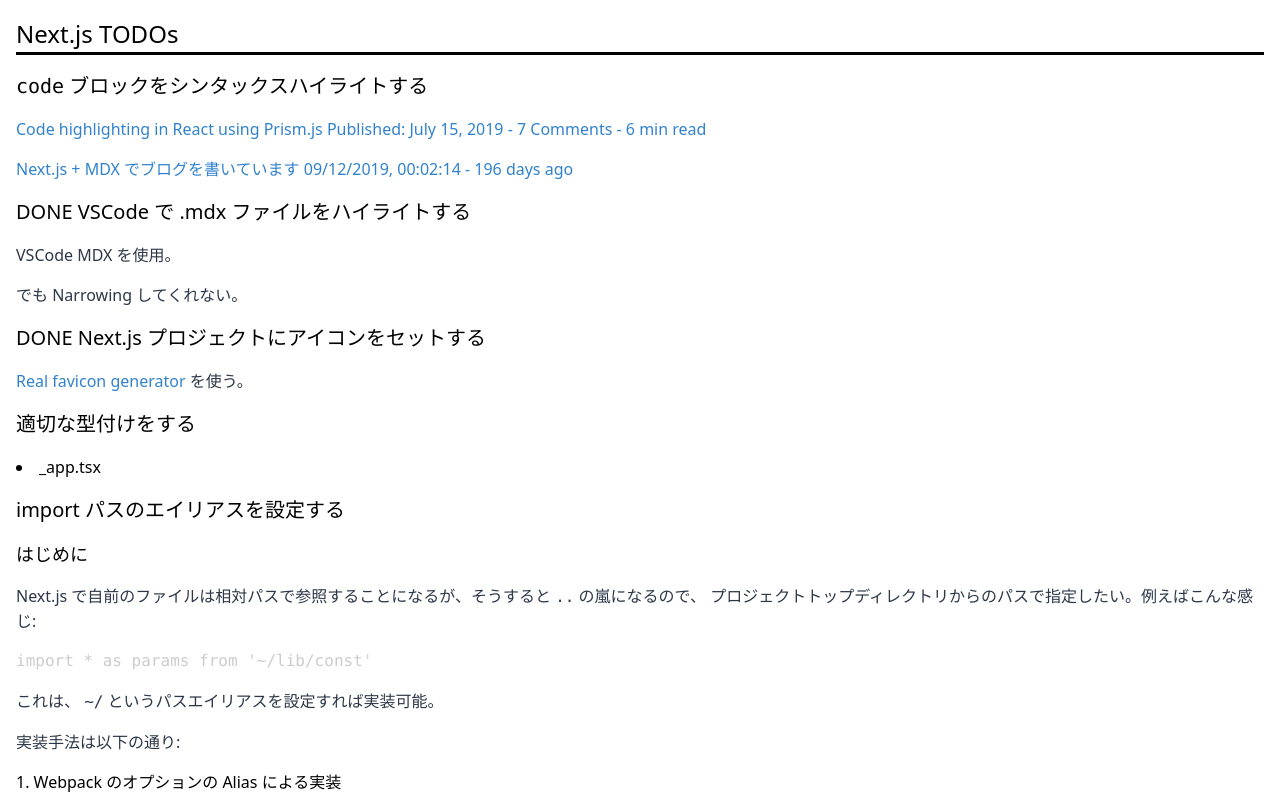
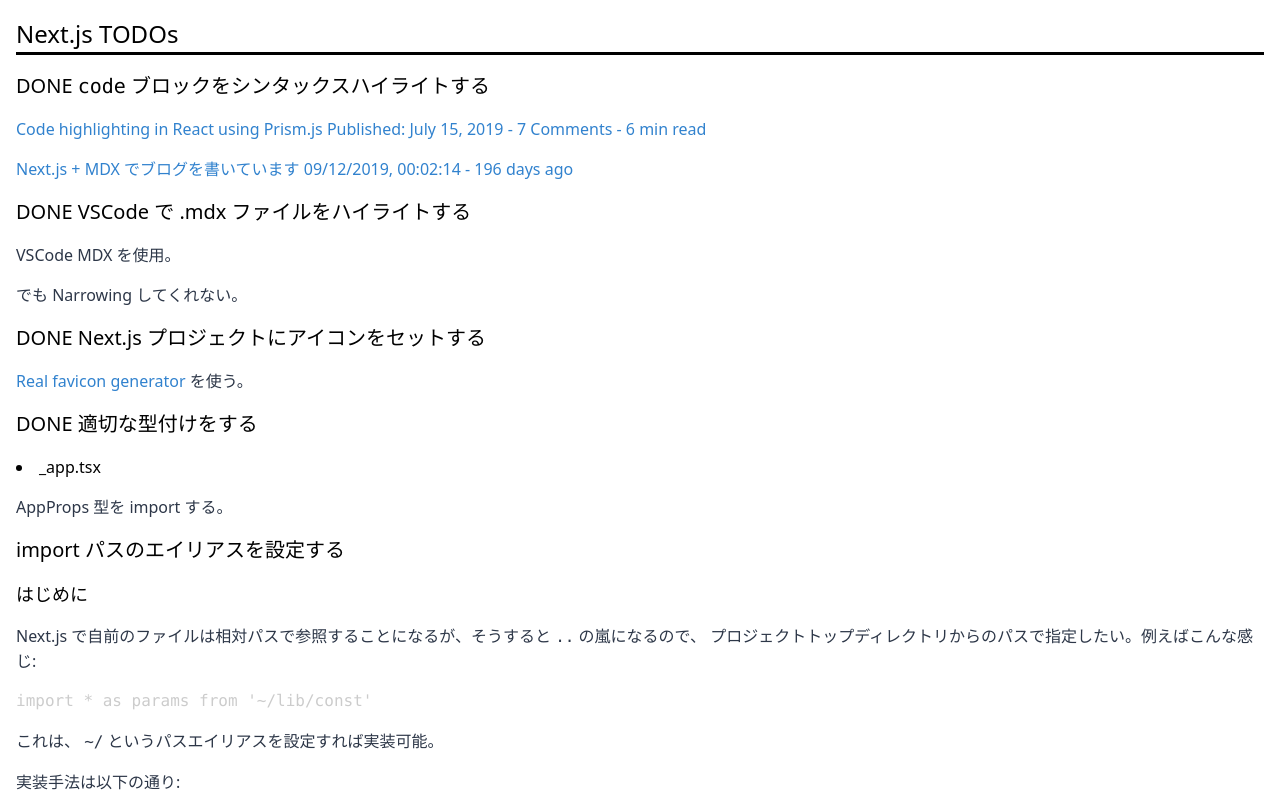
Before and after one commit to kaznak/www.kaznak.work, a Next.js app: page /posts/0000.nextjs-todo in a window 1280 px wide. Shown: the top 796 px of the page. Built offline with nearby package versions, Linux system fonts and the light colour scheme.

Commit message:
pages/posts/0000.nextjs-todo.mdx: update

```diff
--- a/pages/posts/0000.nextjs-todo.mdx
+++ b/pages/posts/0000.nextjs-todo.mdx
@@ -1,6 +1,6 @@
 # Next.js TODOs
 
-## `code` ブロックをシンタックスハイライトする
+## DONE `code` ブロックをシンタックスハイライトする
 
 [Code highlighting in React using Prism.js
 Published: July 15, 2019 - 7 Comments - 6 min read](https://betterstack.dev/blog/code-highlighting-in-react-using-prismjs/)
@@ -18,9 +18,11 @@
 
 [Real favicon generator](https://realfavicongenerator.net/) を使う。
 
-## 適切な型付けをする
+## DONE 適切な型付けをする
 
 - \_app.tsx
+
+AppProps 型を import する。
 
 ## import パスのエイリアスを設定する
 
```
